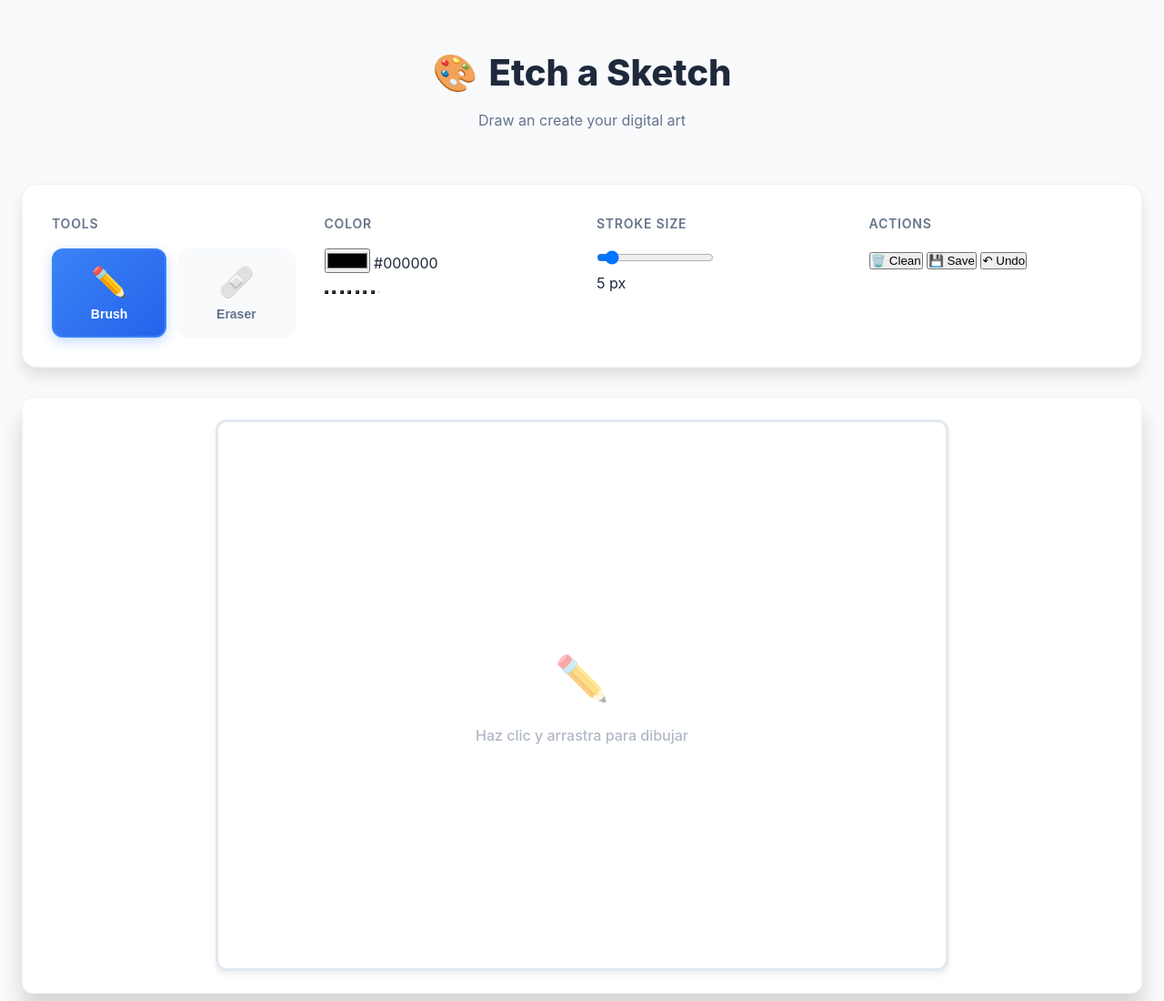
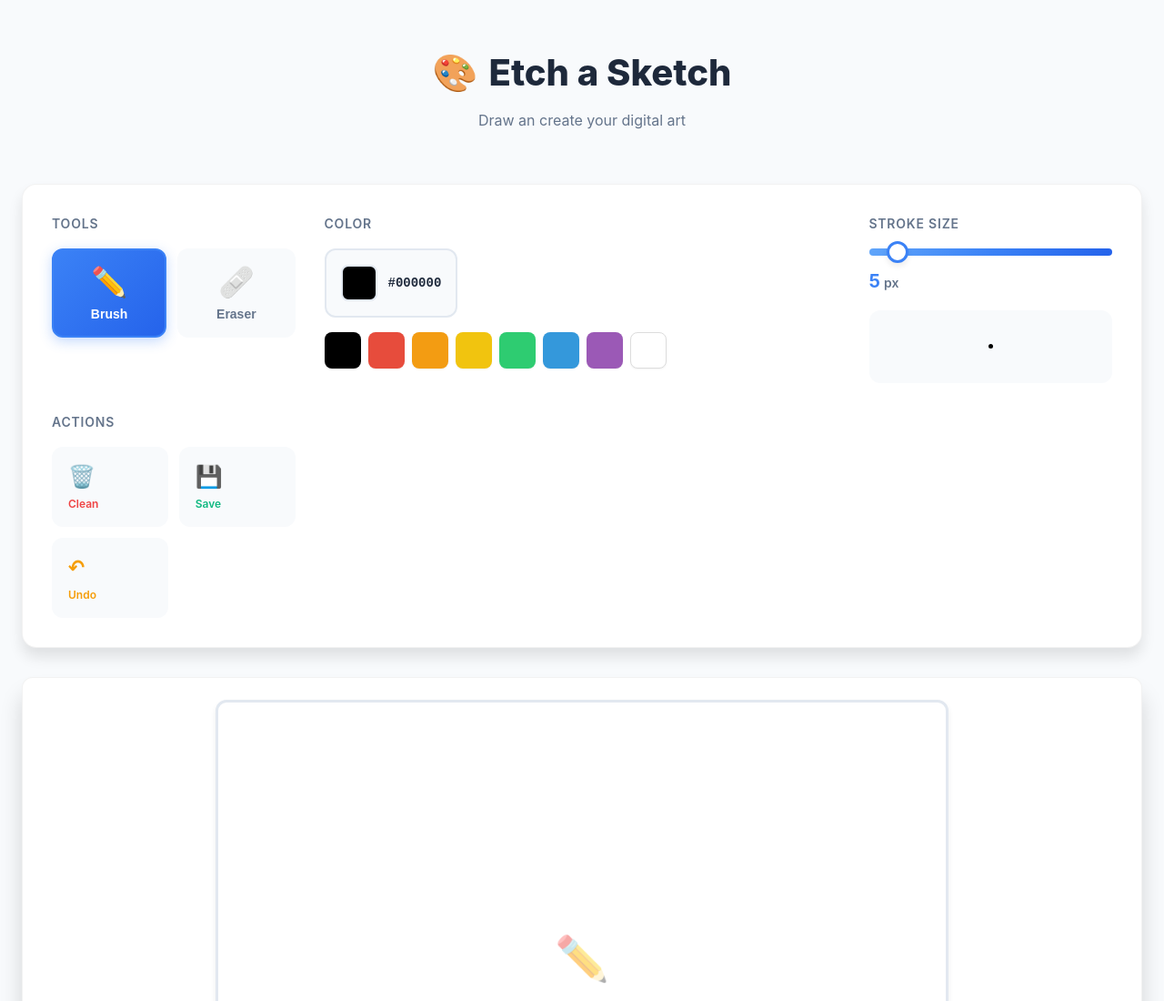
Before and after one commit to LLANNILLO/etch-a-sketch, a plain HTML site: page index.html in a window 1280 px wide. Shown: the top 1100 px of the page at 91% size. Drawn offline with Linux system fonts and the light colour scheme.

Commit message:
Finished styling the project
The next step is tryinhg to create the interaction with user in the DOM
via JS events & canvas modification

```diff
--- a/index.html
+++ b/index.html
@@ -58,7 +58,7 @@
                 value="#000000"
                 aria-label="Select color"
               />
-              <label for="color-picker" class="color-label">
+              <label for="colorPicker" class="color-label">
                 <span class="color-preview" id="colorPreview"></span>
                 <span class="color-value" id="colorValue">#000000</span>
               </label>
@@ -135,7 +135,7 @@
               />
               <div class="size-display">
                 <span id="sizeValue">5</span>
-                <span class="sizeUnit">px</span>
+                <span class="size-unit">px</span>
               </div>
             </div>
             <div class="size-preview">
--- a/styles/styles.css
+++ b/styles/styles.css
@@ -122,6 +122,7 @@ body {
 }
 
 /* Tool buttons style */
+
 .tool-buttons {
   display: flex;
   gap: var(--spacing-sm);
@@ -174,8 +175,245 @@ body {
   }
 }
 
+.color-section {
+  grid-column: span 2;
+}
+
+.color-controls {
+  display: flex;
+  flex-direction: column;
+  gap: var(--spacing-md);
+}
+
+.color-picker-wrapper {
+  display: flex;
+  align-items: center;
+  gap: var(--spacing-md);
+  position: relative;
+
+  .color-picker {
+    width: 0;
+    height: 0;
+    opacity: 0;
+    position: absolute;
+    bottom: 0%;
+  }
+
+  .color-label {
+    display: flex;
+    align-items: center;
+    gap: var(--spacing-sm);
+    padding: var(--spacing-md);
+    background-color: var(--color-bg-main);
+    border: 2px solid #e2e8f0;
+    border-radius: var(--radius-md);
+    cursor: pointer;
+    transition: border-color var(--transition-base);
+
+    &:hover {
+      border-color: var(--color-primary);
+      box-shadow: var(--shadow-sm);
+    }
+
+    .color-preview {
+      width: 40px;
+      height: 40px;
+      background-color: #000000;
+      border: 2px solid #e2e8f0;
+      border-radius: var(--radius-sm);
+    }
+
+    .color-value {
+      font-size: 0.875rem;
+      font-weight: 600;
+      color: var(--color-text-primary);
+      font-family: "Courier New", monospace;
+    }
+  }
+}
+
+.color-palette {
+  display: flex;
+  gap: var(--spacing-xs);
+  flex-wrap: wrap;
+
+  .color-preset {
+    width: 40px;
+    height: 40px;
+    background-color: #000000;
+    border: 2px solid transparent;
+    border-radius: var(--radius-sm);
+    cursor: pointer;
+    transition: transform var(--transition-base);
+    box-shadow: var(--shadow-sm);
+
+    &:hover {
+      transform: scale(1.1);
+    }
+  }
+}
+
+/* Styling size control */
+.size-control {
+  display: flex;
+  flex-direction: column;
+  gap: var(--spacing-md);
+
+  .size-slider-wrapper {
+    display: flex;
+    flex-direction: column;
+    gap: var(--spacing-sm);
+
+    .size-slider {
+      width: 100%;
+      height: 8px;
+      appearance: none;
+      border-radius: 5px;
+      background: linear-gradient(
+        to right,
+        var(--color-primary-light) 0%,
+        var(--color-primary) 50%,
+        var(--color-primary-dark) 100%
+      );
+      outline: none;
+      cursor: pointer;
+
+      /* Webkit engine */
+      &::-webkit-slider-thumb {
+        appearance: none;
+        width: 24px;
+        height: 24px;
+        background: white;
+        border: 3px solid var(--color-primary);
+        border-radius: 50%;
+        box-shadow: var(--shadow-md);
+        transition: all var(--transition-base);
+      }
+
+      &::-webkit-slider-thumb:hover {
+        transform: scale(1.2);
+        box-shadow: var(--shadow-lg);
+      }
+
+      /* Mozilla engine */
+      &::-moz-range-thumb {
+        width: 24px;
+        height: 24px;
+        background: white;
+        border: 3px solid var(--color-primary);
+        border-radius: 50%;
+        cursor: pointer;
+        box-shadow: var(--shadow-md);
+        transition: all var(--transition-base);
+      }
+
+      &::-moz-range-thumb:hover {
+        transform: scale(1.2);
+        box-shadow: var(--shadow-lg);
+      }
+    }
+
+    .size-display {
+      display: flex;
+      align-items: baseline;
+      gap: 0.25rem;
+      font-size: 1.25rem;
+      font-weight: bold;
+      color: var(--color-primary);
+
+      .size-unit {
+        font-size: 0.875rem;
+        color: var(--color-text-secondary);
+        font-weight: 600;
+      }
+    }
+  }
+
+  .size-preview {
+    padding: var(--spacing-md);
+    display: flex;
+    justify-content: center;
+    align-items: center;
+    min-height: 80px;
+    border-radius: var(--radius-md);
+    background-color: var(--color-bg-main);
+
+    .preview-circle {
+      width: 5px;
+      height: 5px;
+      background-color: #000000;
+      border-radius: 50%;
+      transition: all var(--transition-base);
+    }
+  }
+}
+
+/* Styling actions */
+
+.action-buttons {
+  display: grid;
+
+  grid-template-columns: repeat(auto-fill, minmax(100px, 1fr));
+  gap: var(--spacing-sm);
+
+  .action-btn {
+    padding: var(--spacing-md);
+    display: flex;
+    flex-direction: column;
+    gap: var(--spacing-xs);
+    border: 2px solid transparent;
+    background-color: var(--color-bg-main);
+    border-radius: var(--radius-md);
+    cursor: pointer;
+    font-family: inherit;
+    font-weight: 600;
+    font-size: 0.875rem;
+    transition: all var(--transition-base);
+
+    .btn-icon {
+      font-size: 1.5rem;
+    }
+
+    .btn-label {
+      font-size: 0.75rem;
+    }
+  }
+
+  .btn-clear {
+    color: var(--color-danger);
+    &:hover {
+      background-color: var(--color-danger);
+      color: white;
+      border-color: var(--color-danger);
+      transform: translateY(-2px);
+      box-shadow: 0 4px 14px rgb(239 68 68 / 0.3);
+    }
+  }
+
+  .btn-save {
+    color: var(--color-success);
+    &:hover {
+      background-color: var(--color-success);
+      color: white;
+      border-color: var(--color-success);
+      transform: translateY(-2px);
+      box-shadow: 0 4px 14px rgb(16 185 129 / 0.3);
+    }
+  }
+
+  .btn-undo {
+    color: var(--color-warning);
+    &:hover {
+      background-color: var(--color-warning);
+      color: white;
+      border-color: var(--color-warning);
+      transform: translateY(-2px);
+      box-shadow: 0 4px 14px rgba(245 158 11 / 0.3);
+    }
+  }
+}
 /* Styling canvas */
-.canvas-container{
+.canvas-container {
   display: flex;
   flex-direction: column;
   gap: var(--spacing-md);
@@ -192,7 +430,7 @@ body {
   border-radius: var(--radius-md);
   box-shadow: var(--shadow-xl);
 
-    .drawing-canvas{
+  .drawing-canvas {
     display: block;
     background-color: white;
     border: 3px solid #e2e8f0;
@@ -203,7 +441,7 @@ body {
     cursor: crosshair;
   }
 
-    .canvas-placeholder{
+  .canvas-placeholder {
     position: absolute;
     top: 50%;
     left: 50%;
@@ -212,17 +450,17 @@ body {
     opacity: 0.5;
     transition: opacity var(--transition-slow);
 
-        .placeholder-content{
+    .placeholder-content {
       display: flex;
       flex-direction: column;
       align-items: center;
       gap: var(--spacing-sm);
 
-            .placeholder-icon{
+      .placeholder-icon {
         font-size: 3rem;
       }
 
-            .placeholder-text{
+      .placeholder-text {
         font-size: 1rem;
         color: var(--color-text-secondary);
         font-weight: 500;
@@ -231,7 +469,7 @@ body {
   }
 }
 
-.canvas-info{
+.canvas-info {
   padding: var(--spacing-md);
   background-color: var(--color-bg-card);
   border-radius: var(--radius-md);
@@ -240,20 +478,19 @@ body {
   justify-content: center;
   gap: var(--spacing-lg);
 
-    .info-item{
+  .info-item {
     display: flex;
     gap: var(--spacing-xs);
     font-size: 0.875rem;
 
-        .info-label{
+    .info-label {
       color: var(--color-text-secondary);
       font-weight: 500;
     }
 
-        .info-value{
+    .info-value {
       color: var(--color-text-primary);
       font-weight: 600;
-
     }
   }
 }
@@ -283,7 +520,7 @@ body {
 }
 
 @keyframes fadeIn {
-    0%{
+  0% {
     opacity: 0;
     transform: translateY(10%);
   }
```
Lines whose indentation alone changed are shown as unchanged.
